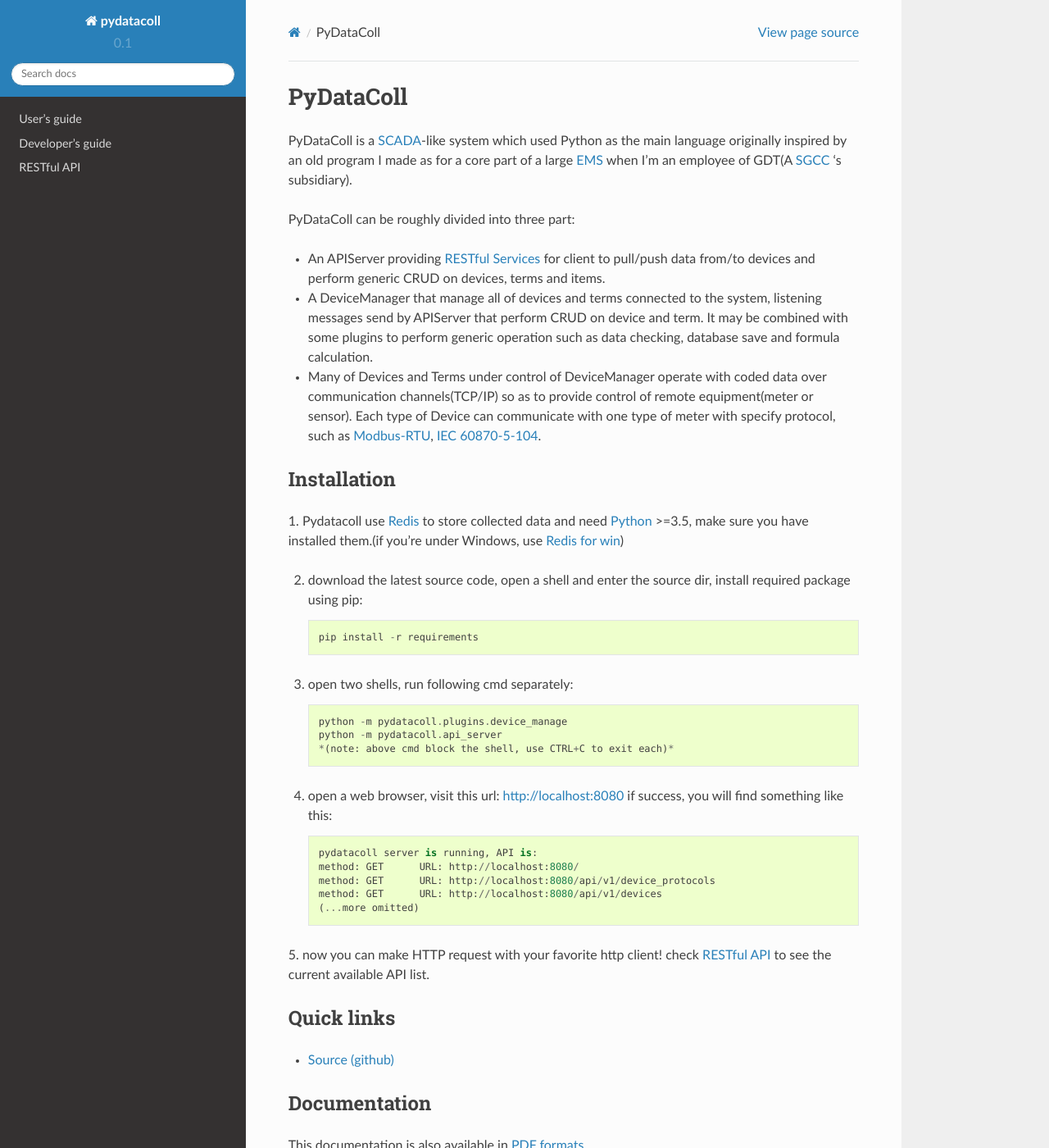
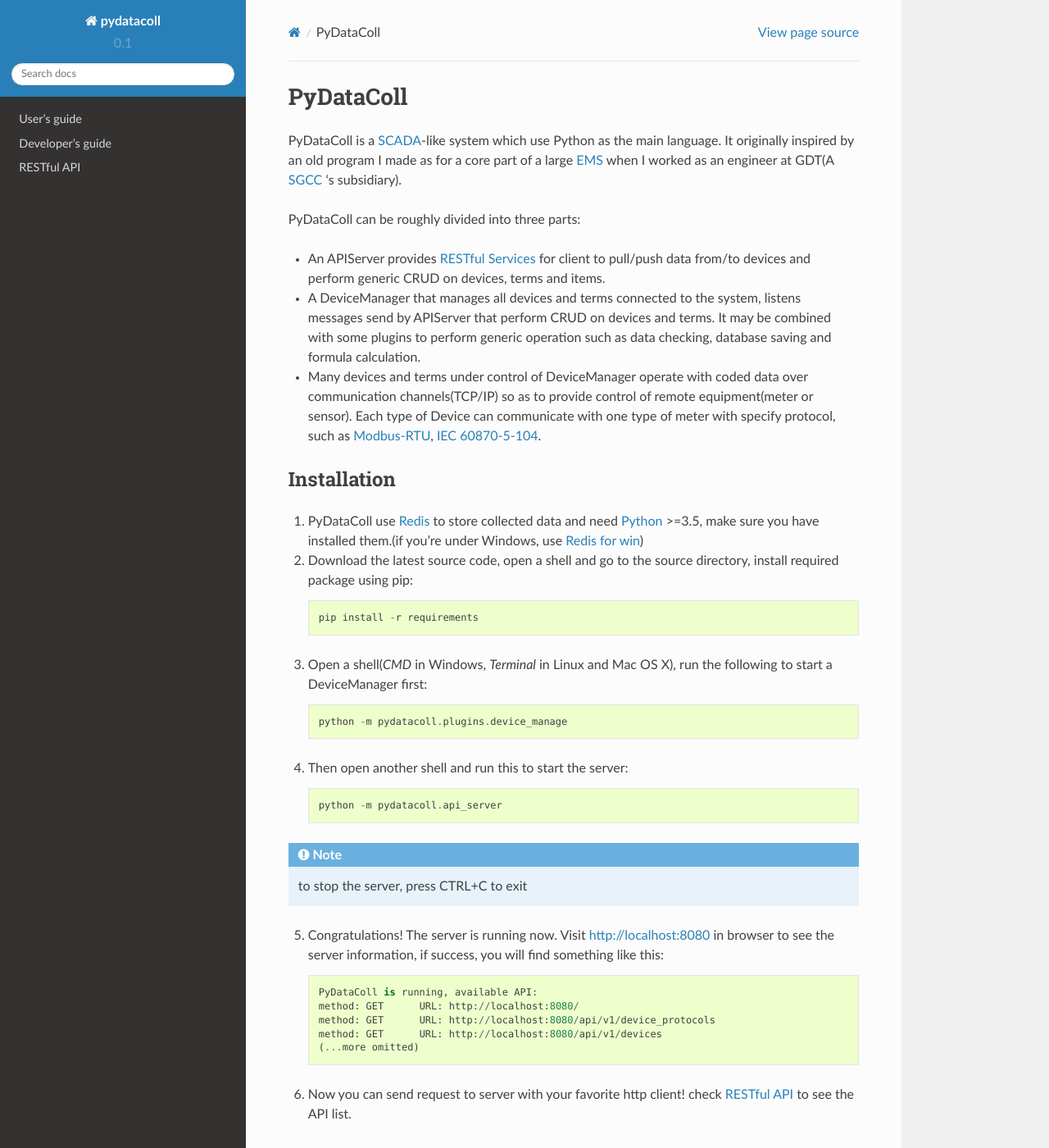
Before and after one commit to timercrack/pydatacoll, a Sphinx documentation site: the page built from docs/index.rst, in a window 1280 px wide and 1400 px high. Shown: the whole window at 82% size. Built offline with Sphinx 7.4.7 and the Read the Docs theme 2.0.0, drawn with Linux system fonts in a browser that asks for light colours; formulas are drawn with MathJax 3.

Commit message:
improve doc
improve doc

```diff
--- a/docs/guide.rst
+++ b/docs/guide.rst
@@ -3,4 +3,5 @@
 
 .. toctree::
 
-   guide/intro
+    guide/intro
+    guide/models
--- a/docs/index.rst
+++ b/docs/index.rst
@@ -6,21 +6,21 @@
 PyDataColl
 ==========
 
-PyDataColl is a `SCADA <Ahttps://en.wikipedia.org/wiki/SCADA>`_-like system which used Python as the main language
+PyDataColl is a `SCADA <Ahttps://en.wikipedia.org/wiki/SCADA>`_-like system which use Python as the main language. It
 originally inspired by an old program I made as for a core part of a large
-`EMS <https://en.wikipedia.org/wiki/Energy_management_system>`_ when I'm an employee of GDT(A
+`EMS <https://en.wikipedia.org/wiki/Energy_management_system>`_ when I worked as an engineer at GDT(A
 `SGCC <https://en.wikipedia.org/wiki/State_Grid_Corporation_of_China>`_ 's subsidiary).
 
-PyDataColl can be roughly divided into three part:
+PyDataColl can be roughly divided into three parts:
 
-* An APIServer providing `RESTful Services <https://en.wikipedia.org/wiki/Representational_state_transfer>`_
+* An APIServer provides `RESTful Services <https://en.wikipedia.org/wiki/Representational_state_transfer>`_
   for client to pull/push data from/to devices and perform generic CRUD on devices, terms and items.
 
-* A DeviceManager that manage all of devices and terms connected to the system, listening messages send by APIServer
-  that perform CRUD on device and term. It may be combined with some plugins to perform generic operation such as
-  data checking, database save and formula calculation.
+* A DeviceManager that manages all devices and terms connected to the system, listens messages send by APIServer
+  that perform CRUD on devices and terms. It may be combined with some plugins to perform generic operation such as
+  data checking, database saving and formula calculation.
 
-* Many of Devices and Terms under control of DeviceManager operate with coded data over communication channels(TCP/IP)
+* Many devices and terms under control of DeviceManager operate with coded data over communication channels(TCP/IP)
   so as to provide control of remote equipment(meter or sensor). Each type of Device can communicate with one type of
   meter with specify protocol, such as `Modbus-RTU <https://en.wikipedia.org/wiki/Modbus>`_,
   `IEC 60870-5-104 <https://en.wikipedia.org/wiki/IEC_60870-5>`_.
@@ -28,29 +28,35 @@
 Installation
 ------------
 
-1.  Pydatacoll use `Redis <http://redis.io/download>`_ to store collected data and need `Python <https://www.python.org/downloads/>`_ >=3.5,
-make sure you have installed them.(if you're under Windows, use `Redis for win <https://github.com/MSOpenTech/redis/releases/>`_)
+1.  PyDataColl use `Redis <http://redis.io/download>`_ to store collected data and need
+    `Python <https://www.python.org/downloads/>`_ >=3.5, make sure you have installed them.(if you're under Windows,
+    use `Redis for win <https://github.com/MSOpenTech/redis/releases/>`_)
 
-2.  download the latest source code, open a shell and enter the source dir, install required package using pip::
+2.  Download the latest source code, open a shell and go to the source directory, install required package using pip::
 
         pip install -r requirements
 
-3.  open two shells, run following cmd separately::
+3.  Open a shell(*CMD* in Windows, *Terminal* in Linux and Mac OS X), run the following to start a DeviceManager first::
 
         python -m pydatacoll.plugins.device_manage
+
+4.  Then open another shell and run this to start the server::
+
         python -m pydatacoll.api_server
-        *(note: above cmd block the shell, use CTRL+C to exit each)*
 
-4.  open a web browser, visit this url: http://localhost:8080 if success, you will find something like this::
+.. note::
+    to stop the server, press CTRL+C to exit
 
-        pydatacoll server is running, API is:
+5.  Congratulations! The server is running now. Visit http://localhost:8080 in browser to see the server information, if
+    success, you will find something like this::
+
+        PyDataColl is running, available API:
         method: GET      URL: http://localhost:8080/
         method: GET      URL: http://localhost:8080/api/v1/device_protocols
         method: GET      URL: http://localhost:8080/api/v1/devices
         (...more omitted)
 
-5.  now you can make HTTP request with your favorite http client! check :doc:`restapi` to see the
-current available API list.
+6.  Now you can send request to server with your favorite http client! check :doc:`restapi` to see the API list.
 
 Quick links
 -----------
```
Also changed, not shown: docs/guide/intro.rst (+8 -8 lines), docs/guide/models.rst (added, +22 -0 lines), 1 other file.
